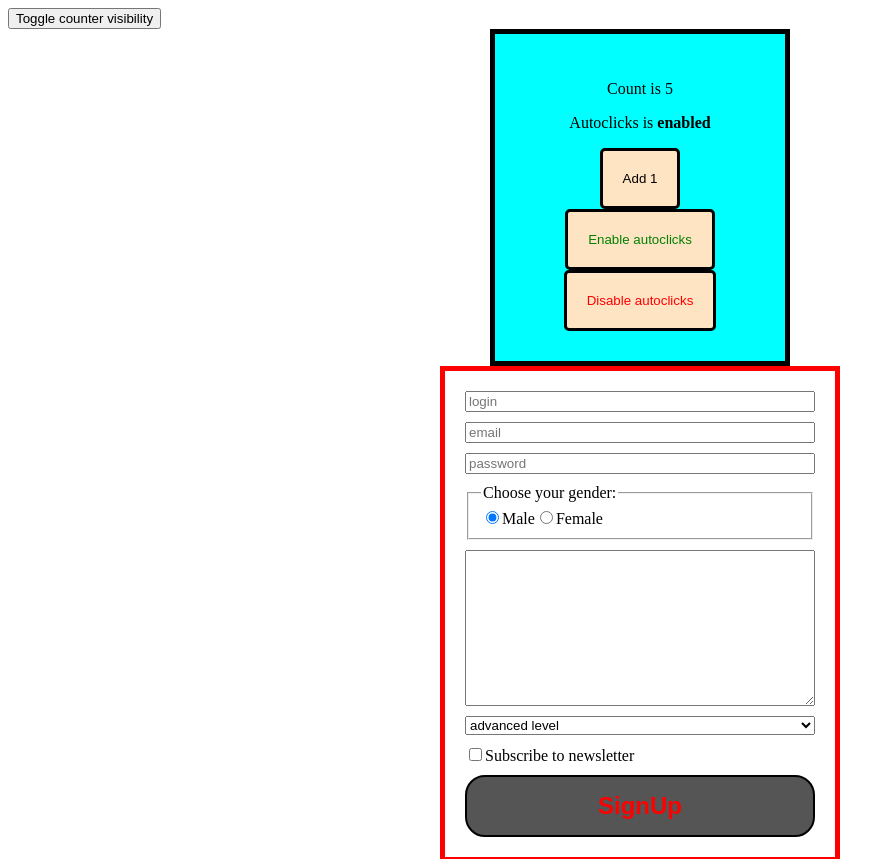
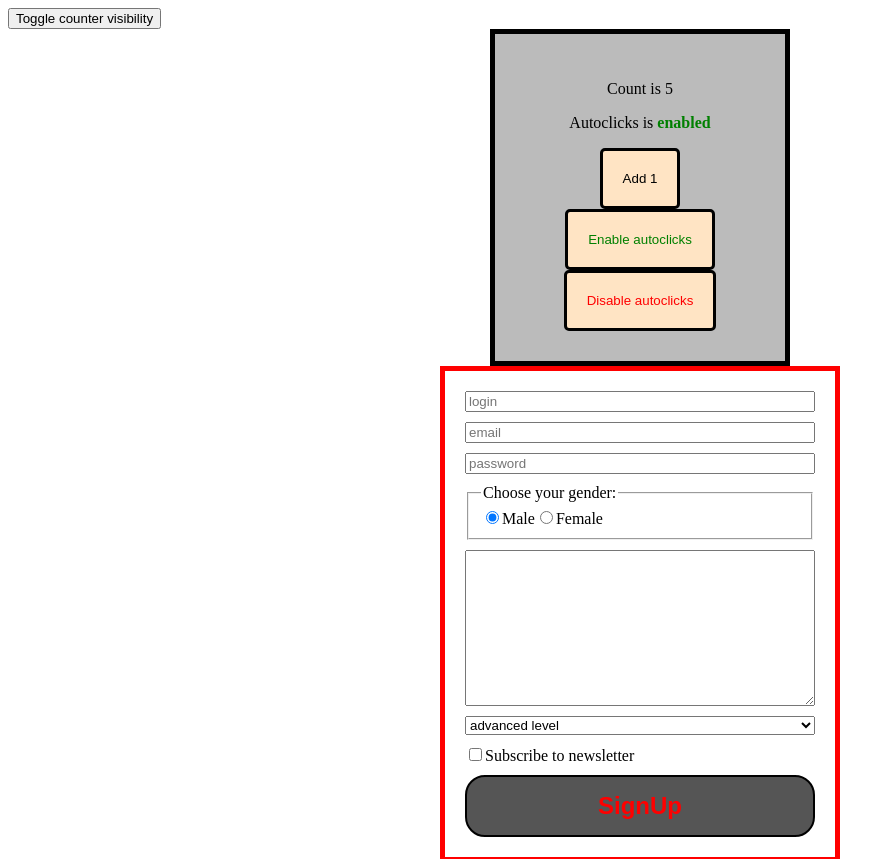
Before and after one commit to fc-fullstack-courses/fd-2023-1-react-app, a React (Create React App) app: page / in a window 1280 px wide. Shown: the top 859 px of the page, without its empty margins (0-895 px from the left). Built offline with nearby package versions, Linux system fonts and the light colour scheme.

Commit message:
Add basic conditional classes example

```diff
--- a/src/components/Counter/Counter.module.scss
+++ b/src/components/Counter/Counter.module.scss
@@ -1,5 +1,5 @@
 .container {
-  background-color: aqua;
+  background-color: #bbbbbb;
   padding: 30px;
   max-width: 300px;
   margin: 0 auto;
@@ -18,10 +18,10 @@
   border: 3px solid black;
 }
 
-.startBtn {
+.greenText {
   color: green;
 }
 
-.stopBtn {
+.redText {
   color: red;
 }
--- a/src/components/Counter/index.jsx
+++ b/src/components/Counter/index.jsx
@@ -67,12 +67,14 @@ class Counter extends React.Component {
   render() {
     const { count, intervalId } = this.state;
 
+    const currentColor = intervalId ? styles.greenText : styles.redText;
+
     return (
       <section className={styles.container}>
         <p>Count is {count}</p>
         <p>
           Autoclicks is{' '}
-          <span className={styles.autoClicksStatus}>
+          <span className={`${styles.autoClicksStatus} ${currentColor}`}>
             {intervalId ? 'enabled' : 'disabled'}
           </span>
         </p>
@@ -81,13 +83,13 @@ class Counter extends React.Component {
         </button>
         <button
           onClick={this.startAutoClicks}
-          className={`${styles.btn} ${styles.startBtn}`}
+          className={`${styles.btn} ${styles.greenText}`}
         >
           Enable autoclicks
         </button>
         <button
           onClick={this.stopAutoClicks}
-          className={`${styles.btn} ${styles.stopBtn}`}
+          className={`${styles.btn} ${styles.redText}`}
         >
           Disable autoclicks
         </button>
```
